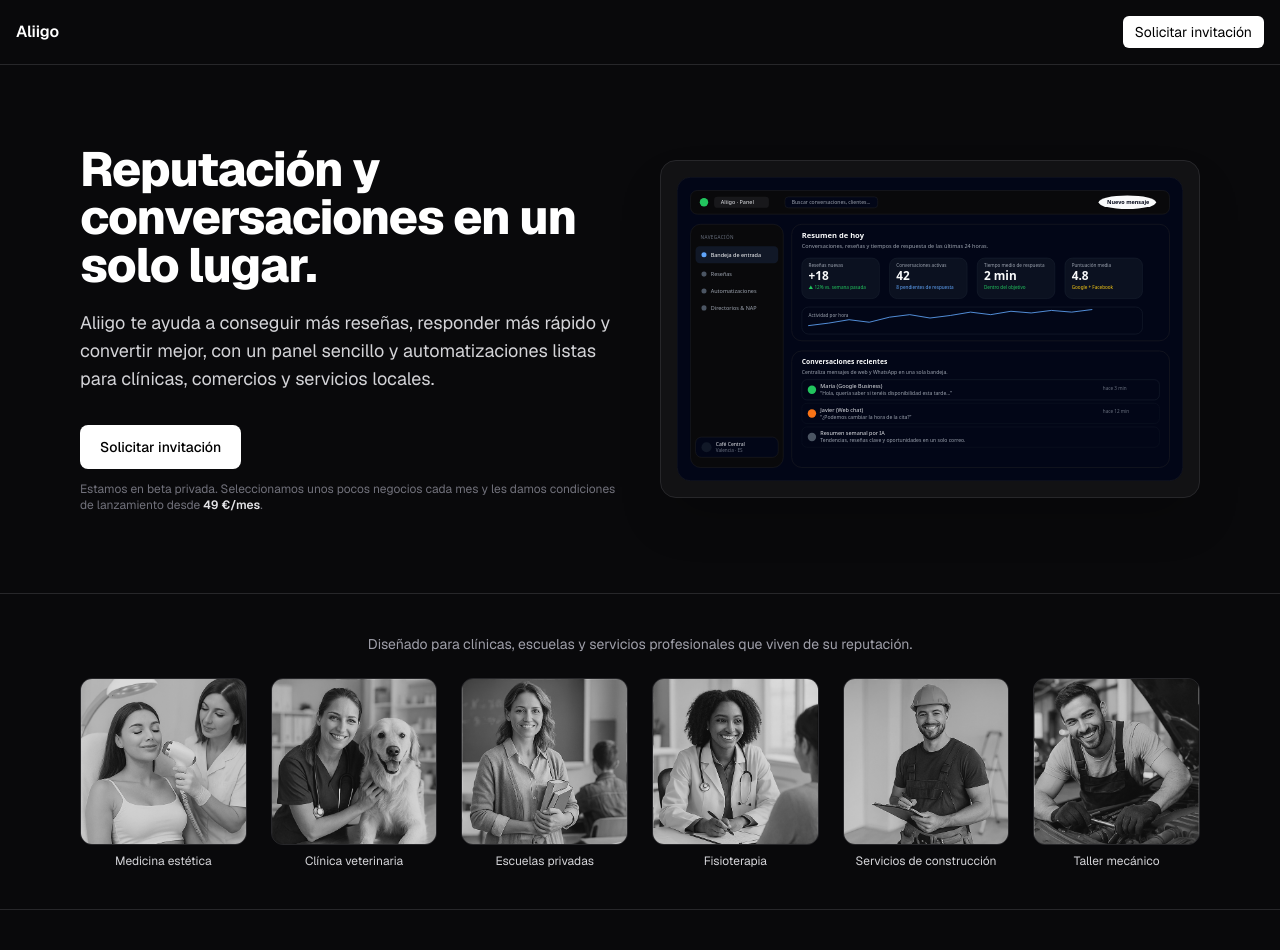
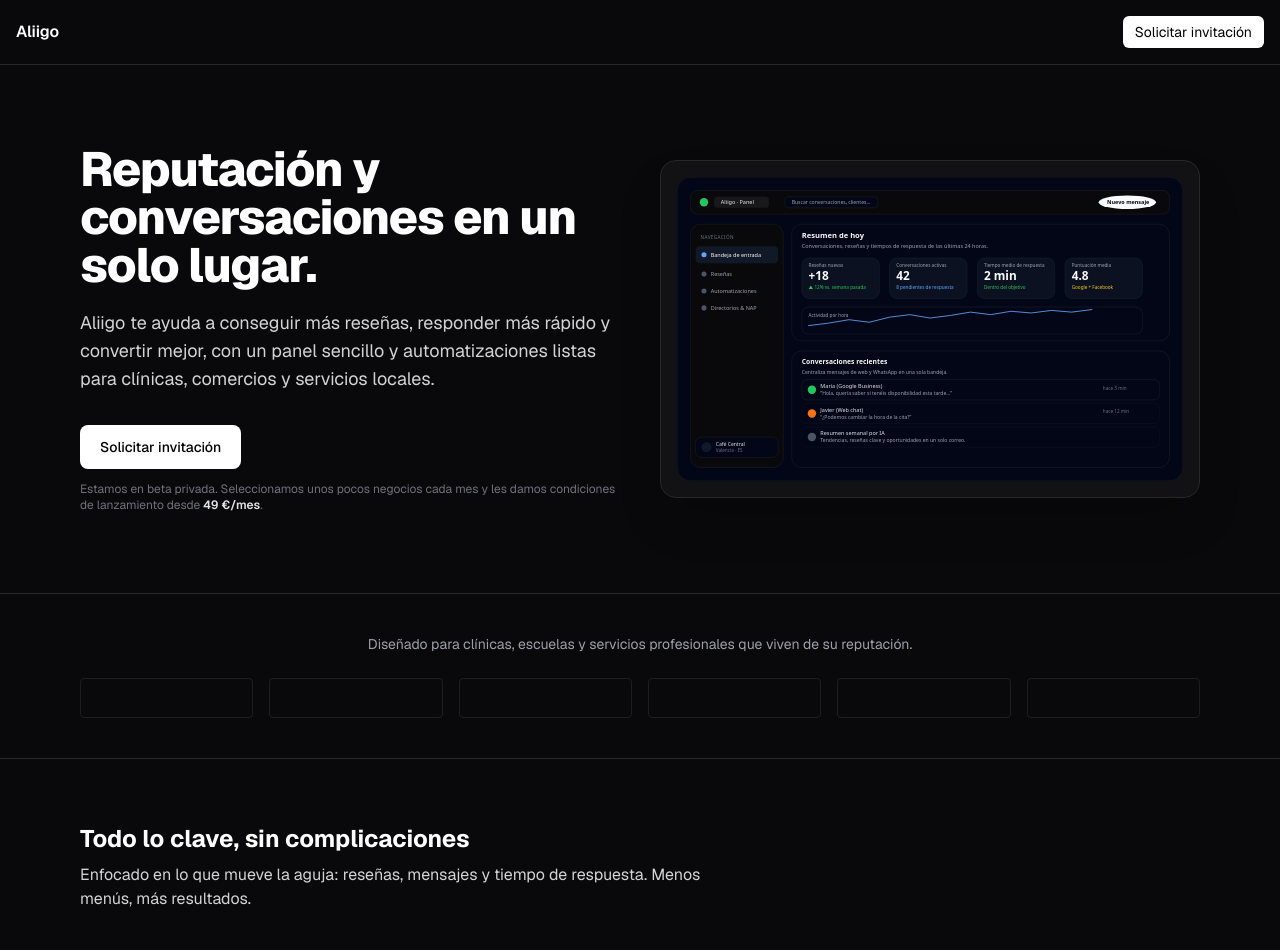
Before and after one commit to eacastel/aliigo, a Next.js app: page / in a window 1280 px wide. Shown: the top 950 px of the page. Built offline with nearby package versions, Linux system fonts and the light colour scheme; no server answers.

Commit message:
removing images

```diff
--- a/src/app/(public)/page.tsx
+++ b/src/app/(public)/page.tsx
@@ -8,29 +8,7 @@ export const metadata = {
     "Aliigo ayuda a negocios locales a conseguir más reseñas, responder más rápido y centralizar conversaciones en un solo panel. Acceso en beta privada por invitación.",
 };
 
-function IndustryItem({
-  src,
-  label,
-  alt,
-}: {
-  src: string;
-  label: string;
-  alt: string;
-}) {
-  return (
-    <div className="flex flex-col items-center text-center gap-2">
-      <div className="relative w-full aspect-square rounded-xl overflow-hidden border border-zinc-800 bg-zinc-900">
-        <Image
-          src={src}
-          alt={alt}
-          fill
-          className="object-cover grayscale brightness-90 contrast-90"
-        />
-      </div>
-      <span className="text-xs text-zinc-300">{label}</span>
-    </div>
-  );
-}
+
 
 export default function HomePage() {
   return (
@@ -87,47 +65,7 @@ export default function HomePage() {
       Diseñado para clínicas, escuelas y servicios profesionales que viven de su reputación.
     </p>
 
-    <div className="mt-6 grid grid-cols-2 sm:grid-cols-3 lg:grid-cols-6 gap-6">
-
-      <IndustryItem
-        src="/clinica-estetica.png"
-        label="Medicina estética"
-        alt="Profesional de medicina estética atendiendo a una paciente"
-      />
-
-      <IndustryItem
-        src="/clinica-veterinaria.png"
-        label="Clínica veterinaria"
-        alt="Veterinaria atendiendo a un perro en clínica"
-      />
-
-      <IndustryItem
-        src="/escuelas-privadas.png"
-        label="Escuelas privadas"
-        alt="Profesora en una escuela privada"
-      />
-
-      <IndustryItem
-        src="/fisioterapia.png"
-        label="Fisioterapia"
-        alt="Profesional de fisioterapia atendiendo a un paciente"
-      />
-
-      <IndustryItem
-        src="/servicios-construccion.png"
-        label="Servicios de construcción"
-        alt="Técnico de construcción revisando un proyecto"
-      />
-
-      <IndustryItem
-        src="/taller-mecanico.png"
-        label="Taller mecánico"
-        alt="Mecánico trabajando en un vehículo"
-      />
-
-    </div>
-  </div>
-</section>
+    <div className="mt-6 grid grid-cols-2 sm:grid-cols-3 lg:grid-cols-6 gap-4 opacity-70"> <div className="h-10 rounded border border-zinc-800" /> <div className="h-10 rounded border border-zinc-800" /> <div className="h-10 rounded border border-zinc-800" /> <div className="h-10 rounded border border-zinc-800" /> <div className="h-10 rounded border border-zinc-800" /> <div className="h-10 rounded border border-zinc-800" /> </div> </div> </section>
 
       {/* FEATURES */}
       <section className="bg-zinc-950 border-y border-zinc-800">
```
